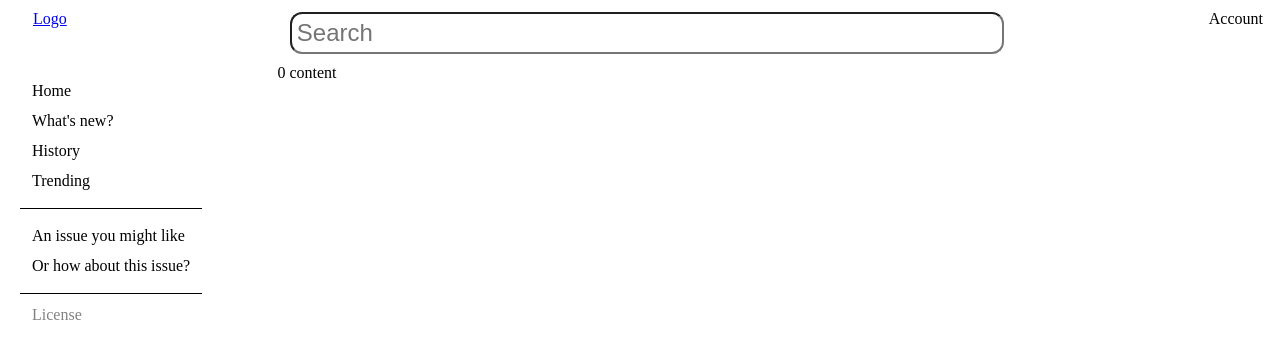
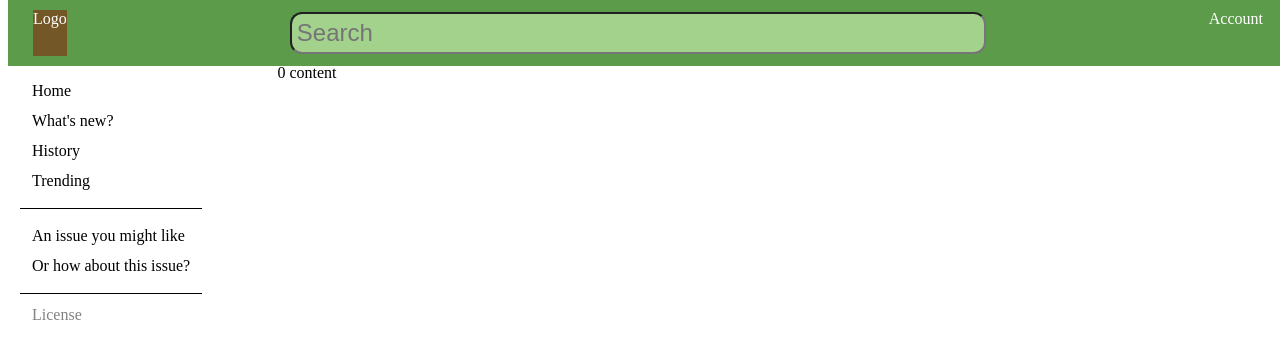
Before and after one commit to jbearer/bill-tracker, a React (Create React App) app in the folder clients/browser/: page / in a window 1280 px wide. Shown: the top 358 px of the page. Built offline with nearby package versions, Linux system fonts and the light colour scheme.

Commit message:
Add color scheme to navbar
This adds a bit of color to the page and makes it easier to tell
what the site is going to look like when we choose a color scheme.

```diff
--- a/clients/browser/src/components/nav-bar.tsx
+++ b/clients/browser/src/components/nav-bar.tsx
@@ -2,24 +2,36 @@ import React from 'react'
 import { Form, Link } from 'react-router-dom'
 import { createUseStyles } from 'react-jss'
 
-const useStyles = createUseStyles((theme) => ({
+import { type Theme } from 'themes/theme'
+
+const useStyles = createUseStyles((theme: Theme) => ({
   navBar: {
     display: 'flex',
-    justifyContent: 'space-between'
+    justifyContent: 'space-between',
+    backgroundColor: theme.color.primaryDark,
+    color: theme.color.on.primaryDark
   },
   navItem: {
-    margin: '10px 25px'
+    margin: '10px 25px',
+    display: 'flex'
   },
   searchItem: {
     extend: 'navItem',
     flex: '0 1 700px'
+  },
+  logo: {
+    textDecoration: 'none',
+    backgroundColor: theme.color.secondary,
+    color: theme.color.on.secondary
   },
   searchBar: {
     width: '100%',
     padding: '5px',
     margin: '2px',
     borderRadius: '12px',
-    fontSize: 24
+    fontSize: 24,
+    backgroundColor: theme.color.primaryLight,
+    color: theme.color.on.primaryLight
   }
 }))
 
@@ -29,7 +41,7 @@ export default function NavBar (): JSX.Element {
   return (
     <nav className={classes.navBar}>
       <div className={classes.navItem}>
-        <Link to="/">Logo</Link>
+        <Link className={classes.logo} to="/">Logo</Link>
       </div>
       <Form className={classes.searchItem} action="/search">
         <input type="text" name="query" placeholder="Search" className={classes.searchBar}/>
```
